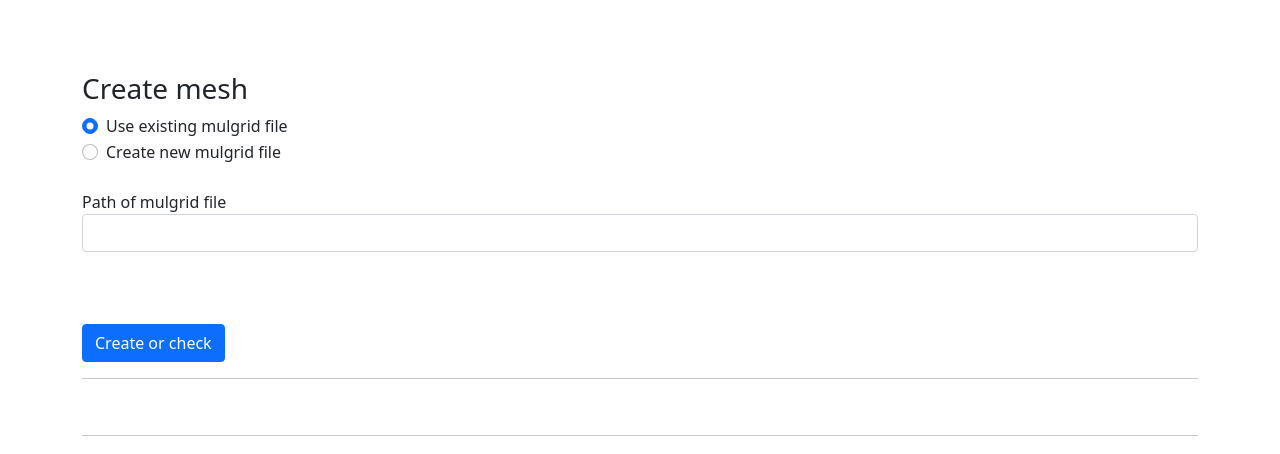
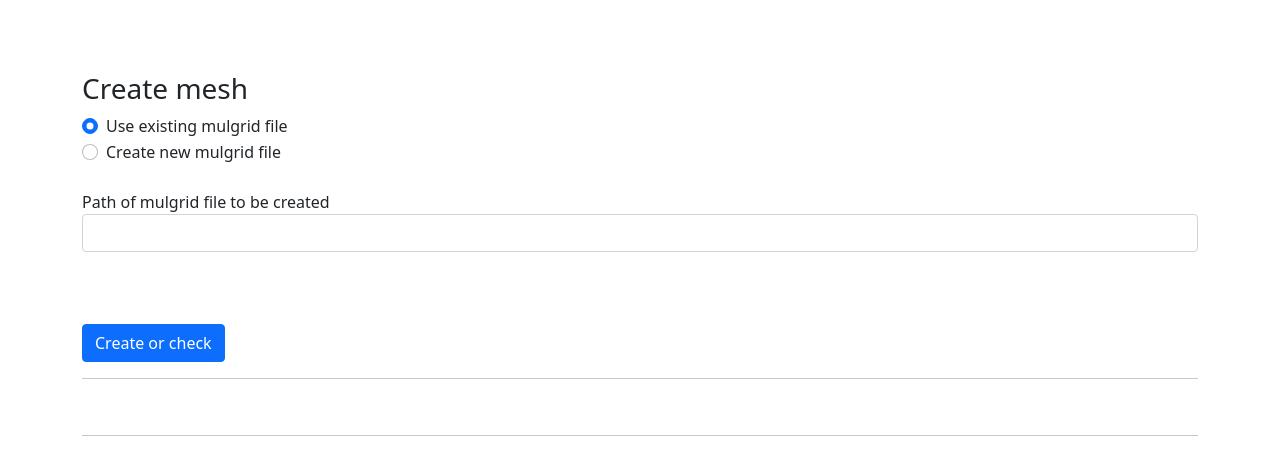
Before and after one commit to umaguron/WEAK3-test, a Flask app: page /cmesh2 in a window 1280 px wide. Shown: the top 454 px of the page. Run offline with Flask 2, Linux system fonts and the light colour scheme; parts of the project's set-up code (start-up, migrations or seed data) failed here and were passed over.

Commit message:
Update amesh_voronoi_create.html

```diff
--- a/gui/templates/amesh_voronoi_create.html
+++ b/gui/templates/amesh_voronoi_create.html
@@ -69,7 +69,7 @@
     <br>
     <!-- mulgridFileFp -->
     <div class="form-group">
-        <label for="mulgridFileFp">Path of mulgrid file</label>
+        <label for="mulgridFileFp">Path of mulgrid file to be created</label>
         <input type="text" value="{{ form.mulgridFileFp }}"  class="form-control" name="mulgridFileFp" {% if created %} disabled {% endif %} required/>
     </div>
     <br>
```
